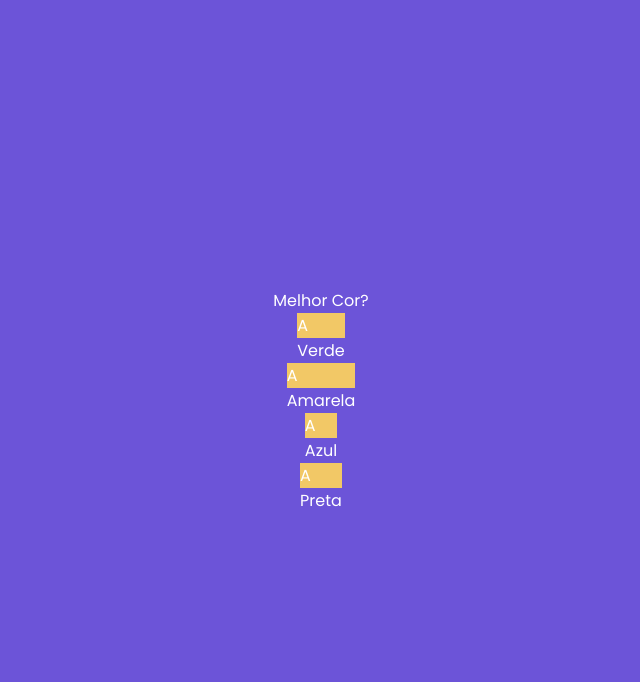
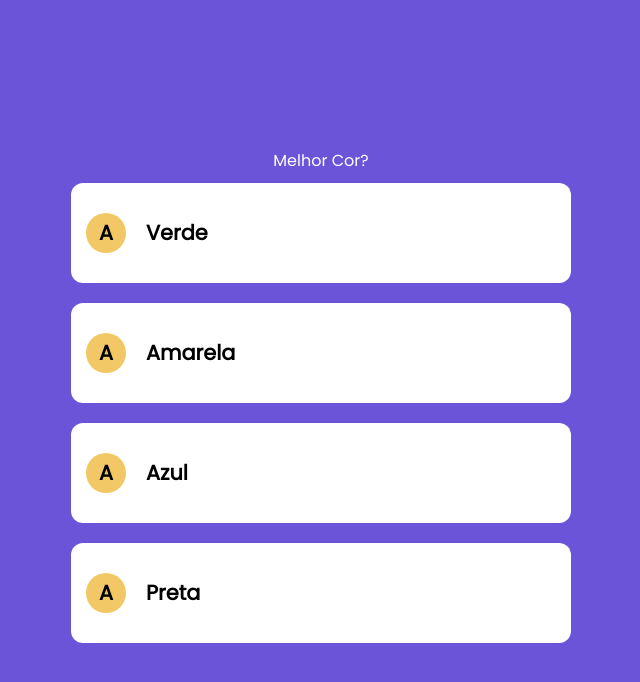
Before and after one commit to rafaelccorrea/React-Next-Quiz, a Next.js app: page / in a window 1280 px wide. Shown: the top 682 px of the page, without its empty margins (319-959 px from the left). Built offline with nearby package versions, Linux system fonts and the light colour scheme.

Commit message:
Ajuste css resposta

```diff
--- a/components/resposta/Resposta.module.css
+++ b/components/resposta/Resposta.module.css
@@ -1,11 +1,45 @@
 .resposta {
     display: flex;
+    min-width: 500px;
+    width: 80%;
+    height: 100px;
+    margin: 10px;
 }
 
 .conteudo {
+    position: relative;
+    display: flex;
+    flex: 1;
+}
 
+.frente, .verso {
+    position: absolute;
+    display: flex;
+    height: 100%;
+    width: 100%;
 }
 
 .frente{
+    align-items: center;
+    border-radius: 12px;
+    padding: 15px;
+    background-color: #fff;
+    color: #000;
+}
 
+.letra {
+    display: flex;
+    justify-content: center;
+    align-items: center;
+    height: 40px;
+    width: 40px;
+    border-radius: 20px;
+    font-size: 1.3rem;
+    font-weight: bold;
+    margin-right: 20px;
 }
+
+.valor {
+    font-size: 1.3rem;
+    font-weight: bold;
+}
```
